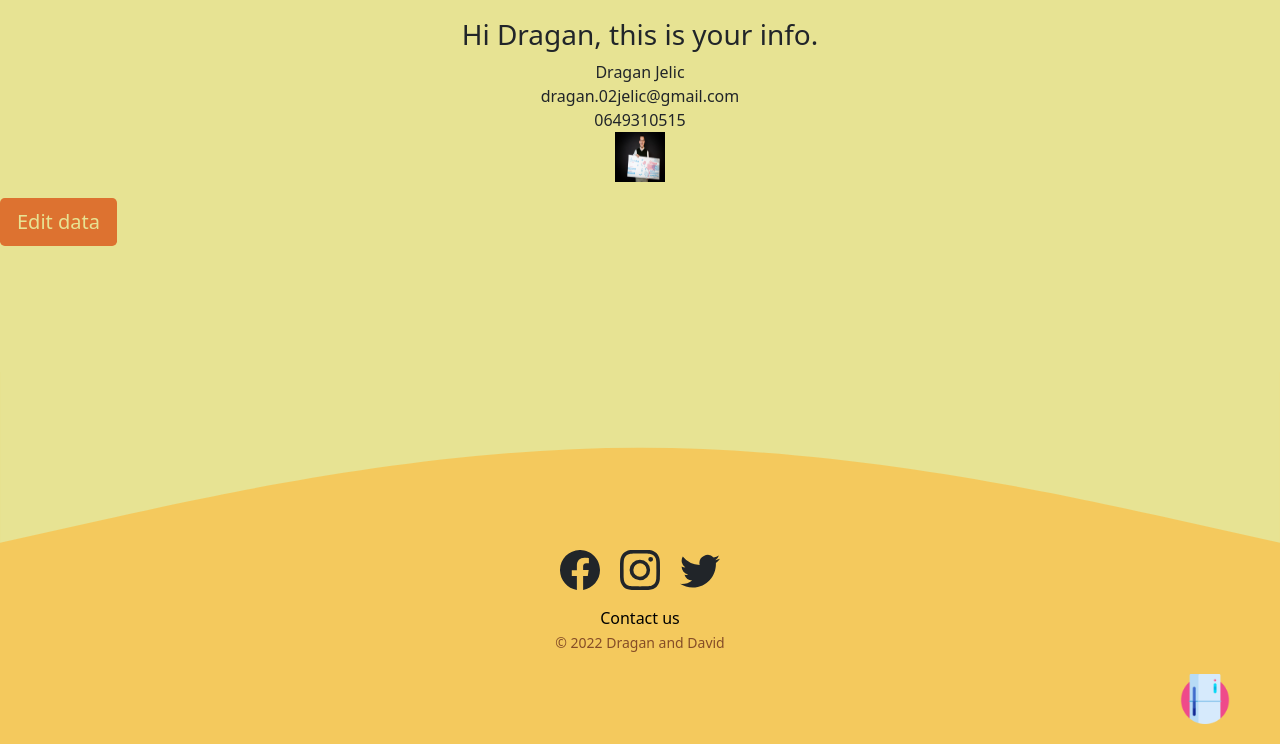
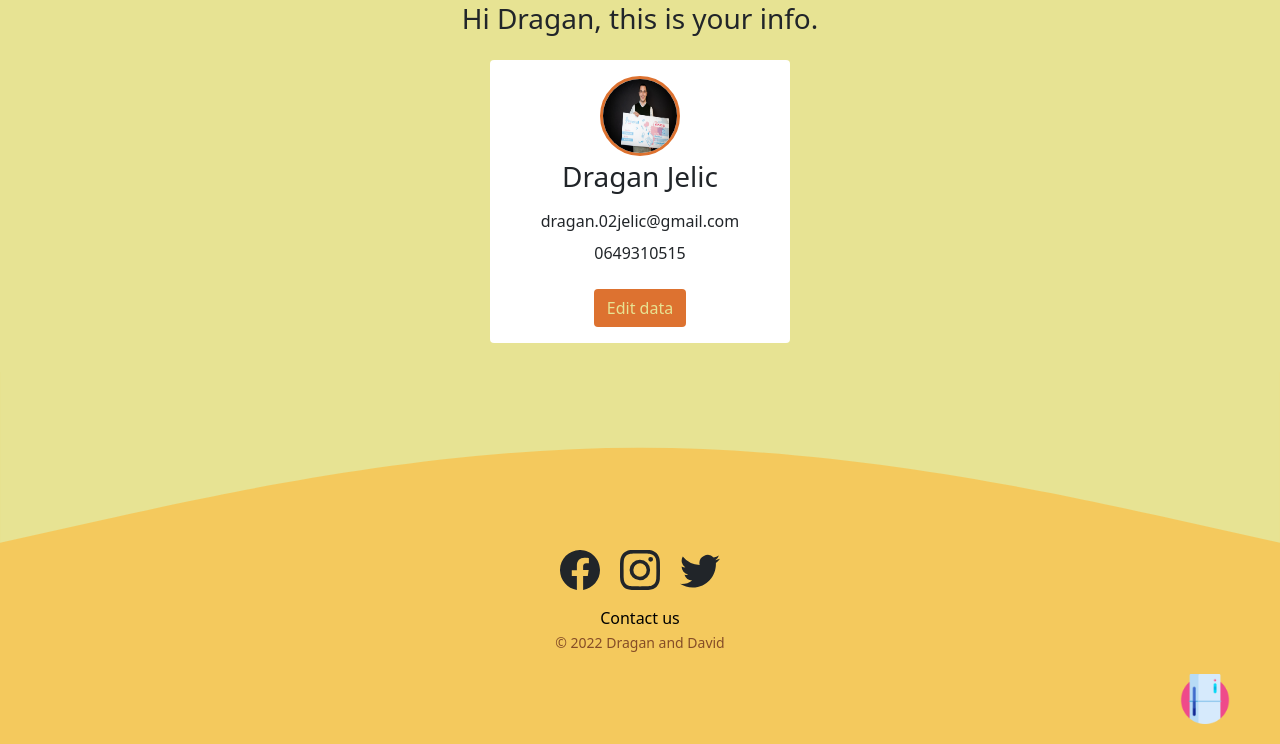
Before and after one commit to boostedgagi/myFridge, a PHP site: page /myFridge/user.php in a window 1280 px wide. Shown: the part 56-800 px from the top of the page. Run offline with PHP 8.4, Linux system fonts and the light colour scheme; a user stored in the database is signed in; data comes from the database, SQL or seed files in the repository.

Commit message:
user.php Dizajn kartice za ispis podataka korisnika:

```diff
--- a/css/main.css
+++ b/css/main.css
@@ -404,4 +404,8 @@ li {
 #roomateList li {
   width: 300px;
 }
+
+#userInfo {
+  width: 300px;
+}
 /*# sourceMappingURL=main.css.map */
--- a/scss/main.scss
+++ b/scss/main.scss
@@ -227,3 +227,6 @@ li {
         width: 300px;
     }
 }
+#userInfo {
+    width: 300px;
+}
--- a/user.php
+++ b/user.php
@@ -5,21 +5,25 @@ include "includes/userPageAuthentication.php";
 include "classes/Database.php";
 
 ?>
-    <div class="d-flex align-items-center flex-column my-3">
-        <h3>Hi <?php echo $_SESSION["userFirstName"].", this is your info."; ?></h3>
+    <h3 class="text-center">Hi <?php echo $_SESSION["userFirstName"].", this is your info."; ?></h3>
+    <div class="userInfoContainer d-flex align-items-center flex-column my-3">
+    <div class="p-3 bg-white rounded-2" id="userInfo">
+
             <?php
             $userData = new Database();
             foreach ($userData->getUserData() as $dataRow){
-                echo "<li style='list-style: none'>".$dataRow["firstName"]." ".$dataRow["lastName"]."</li>";
-                echo "<li style='list-style: none'>".$dataRow["email"]."</li>";
-                echo "<li style='list-style: none'>".$dataRow["phoneNumber"]."</li>";
-                echo "<li style='list-style: none'><img src=".$dataRow["pppath"]." height='50px' width='50px'></li>";
+                echo "<ul class='d-flex align-items-center flex-column p-0'><li class='mb-1'><img src=".$dataRow["pppath"]." class='rounded-circle border-3 border-orange' height='80px' width='80px'></li>";
+                echo "<li class='mb-2'><h3>".$dataRow["firstName"]." ".$dataRow["lastName"]."</h3></li>";
+                echo "<li class='mb-2'>".$dataRow["email"]."</li>";
+                echo "<li class='mb-2'>".$dataRow["phoneNumber"]."</li></ul>";
             }
             ?>
+    <div class="d-flex justify-content-center">
+    <button class="btn bg-orange text-cream">Edit data</button>
     </div>
-    <div class="col-md-5 text-center text-md-start">
-    <button class="btn bg-orange btn-lg text-cream">Edit data</button>
     </div>
+    </div>
+
 
 
 <?php
```
Also changed, not shown: 1 other file.
